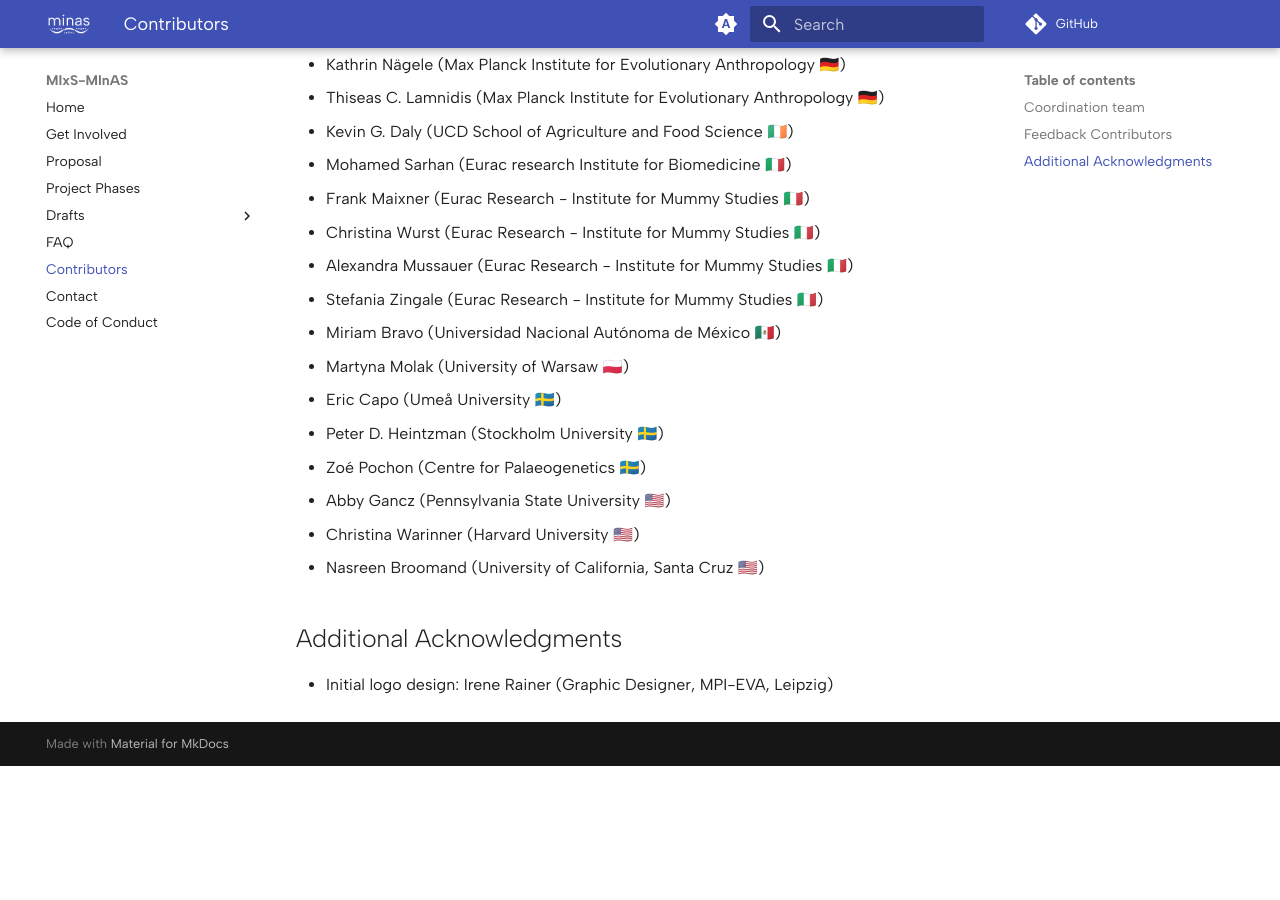
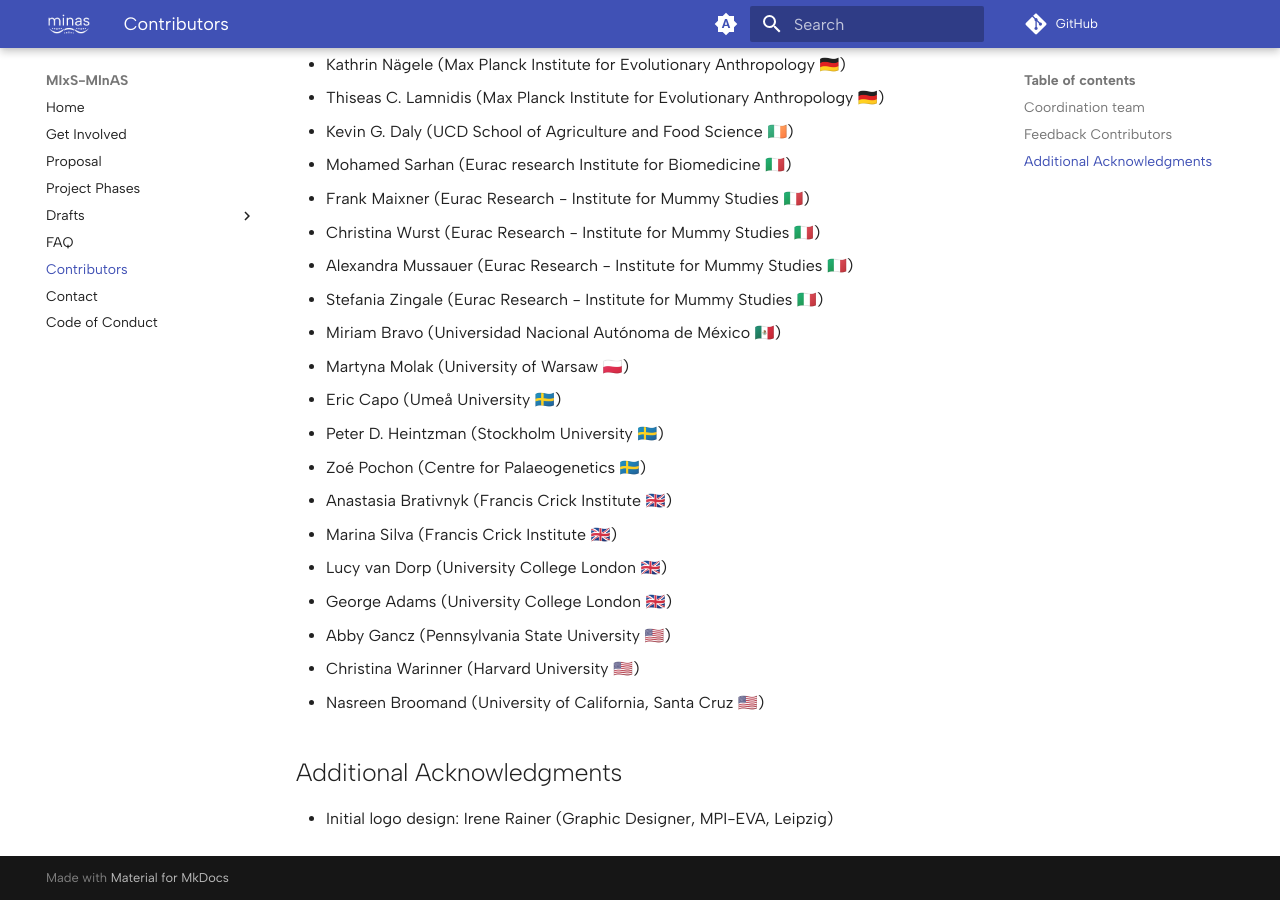
Before and after one commit to MIxS-MInAS/MIxS-MInAS.github.io, an MkDocs documentation site: the page built from docs/contributors.md, in a window 1280 px wide and 900 px high, scrolled down 1705 px. Built offline with MkDocs 1.6.1 and Material for MkDocs 9.7.7, drawn with Linux system fonts in a browser that asks for light colours; comment, search, counter and statistics services are not loaded; before the commit the page ends 2471 px from its top, so only the background shows below that.

Commit message:
Add london contributors

```diff
--- a/docs/contributors.md
+++ b/docs/contributors.md
@@ -61,6 +61,10 @@ Previously:
 - Eric Capo (Umeå University 🇸🇪)
 - Peter D. Heintzman (Stockholm University 🇸🇪)
 - Zoé Pochon (Centre for Palaeogenetics 🇸🇪)
+- Anastasia Brativnyk (Francis Crick Institute 🇬🇧)
+- Marina Silva (Francis Crick Institute 🇬🇧)
+- Lucy van Dorp (University College London 🇬🇧)
+- George Adams (University College London 🇬🇧)
 - Abby Gancz (Pennsylvania State University 🇺🇸)
 - Christina Warinner (Harvard University 🇺🇸)
 - Nasreen Broomand (University of California, Santa Cruz 🇺🇸)
```
